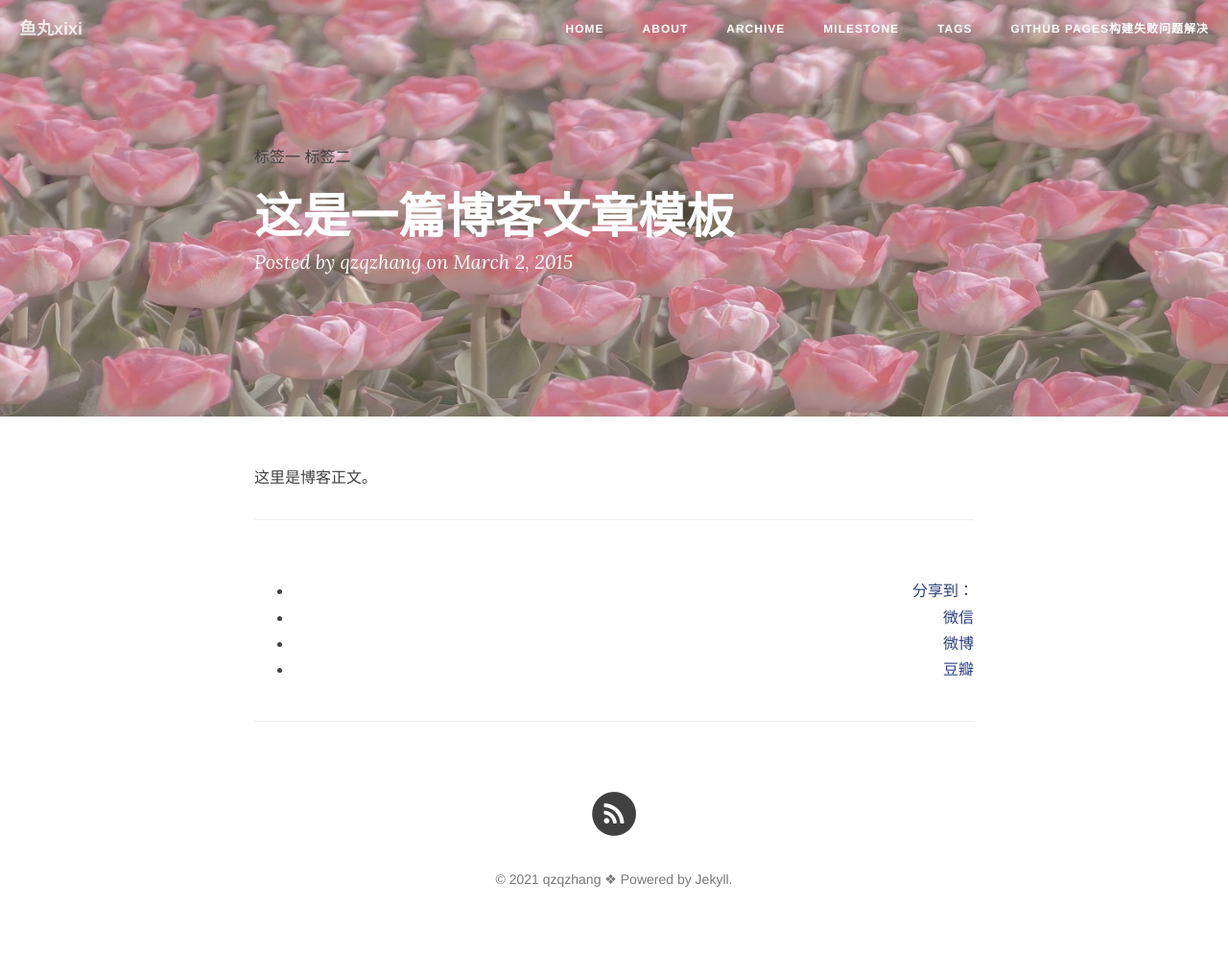
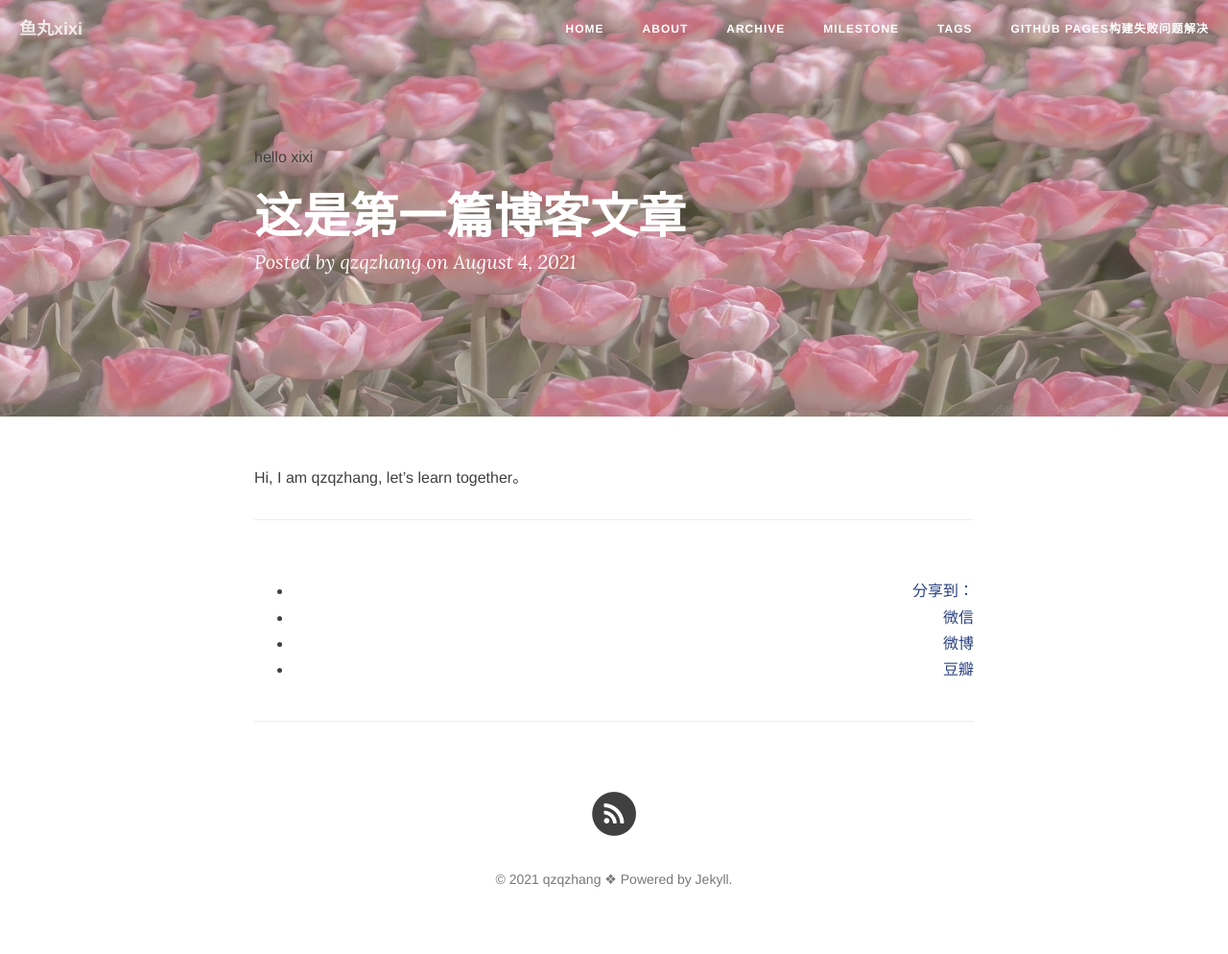
Before and after one commit to zzq-zq/zzq-zq.github.io, a Jekyll site: the page built from _posts/2015-03-02-how-to-write.md, in a window 1280 px wide. Shown: the whole page at 96% size. Built offline with Jekyll 4.4.1, drawn with Linux system fonts in a browser that asks for light colours; nearby versions of some CDN libraries; comment, search, counter and statistics services are not loaded.

Commit message:
Update 2015-03-02-how-to-write.md

```diff
--- a/_posts/2015-03-02-how-to-write.md
+++ b/_posts/2015-03-02-how-to-write.md
@@ -1,10 +1,10 @@
 ---
 layout: post
-title: 这是一篇博客文章模板
-date: 2015-3-02
+title: 这是第一篇博客文章
+date: 2021-08-04
 categories: blog
-tags: [标签一,标签二]
+tags: [hello,xixi]
 description: 文章金句。
 ---
 
-这里是博客正文。
+Hi, I am qzqzhang, let's learn together。
```
